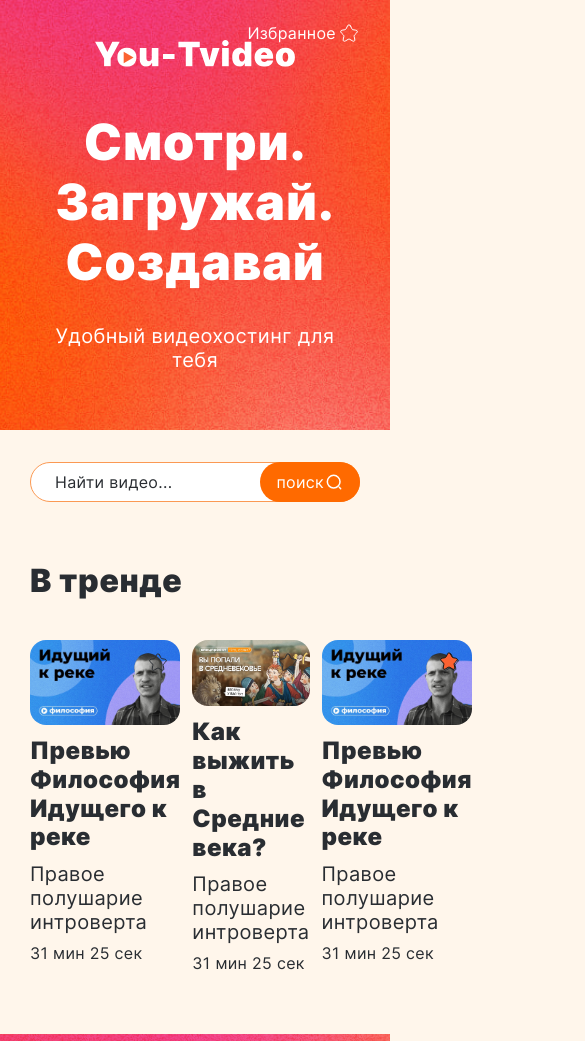
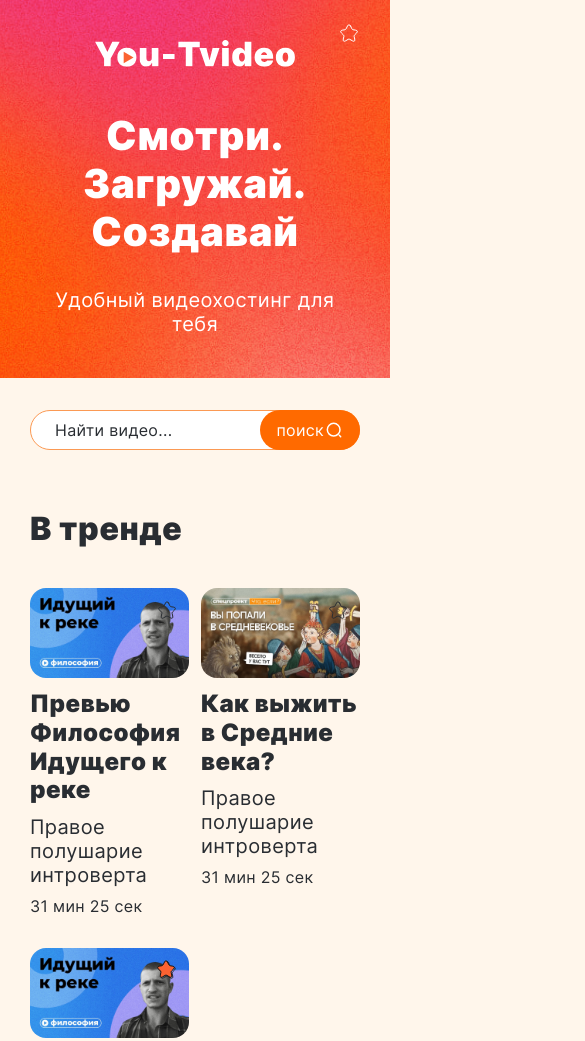
Before and after one commit to AnastasiaYes/You-Tvideo-, a plain HTML site: page index.html in a window 390 px wide. Shown: the top 1041 px of the page, 585 px wide, since content can reach past the window. Drawn offline with Linux system fonts and the light colour scheme.

Commit message:
adaptive for resolution 7684

```diff
--- a/css/index.css
+++ b/css/index.css
@@ -492,15 +492,37 @@ iframe {
     }
 
     .footer {
-
+        padding: 27px 0;
+        font-size: 14px;
     }
 
     .footer__container {
+        grid-template-columns: 305px max-content;
+    }
+}
 
+@media (max-width: 768px) {
+    .container {
+        --container-width: 624px;
+    }
+    .hero__link-text {
+        position: fixed;
+        transform: scale(0);
     }
 
-    .footer__link {
-
+    .hero {
+        padding-bottom: 42px;
     }
 
+    .here__title {
+        font-size: 40px;
+    }
+
+    .video-list__items {
+        grid-template-columns: repeat(2, 1fr);
+    }
 }
+
+@media (max-width: ) {
+
+}
--- a/index.html
+++ b/index.html
@@ -18,7 +18,7 @@
         <div class="container">
             <div class="hero__container">
                 <a href="/favorite.html" class="hero__link">
-                    <span>Избранное</span>
+                    <span class="hero__link-text">Избранное</span>
                     <svg class="hero__icon">
                         <use xlink:href="/image/sprite.svg#star-ow"></use>
                     </svg>
```
Also changed, not shown: favorite.html (+1 -1 lines), video.html (+1 -1 lines).
